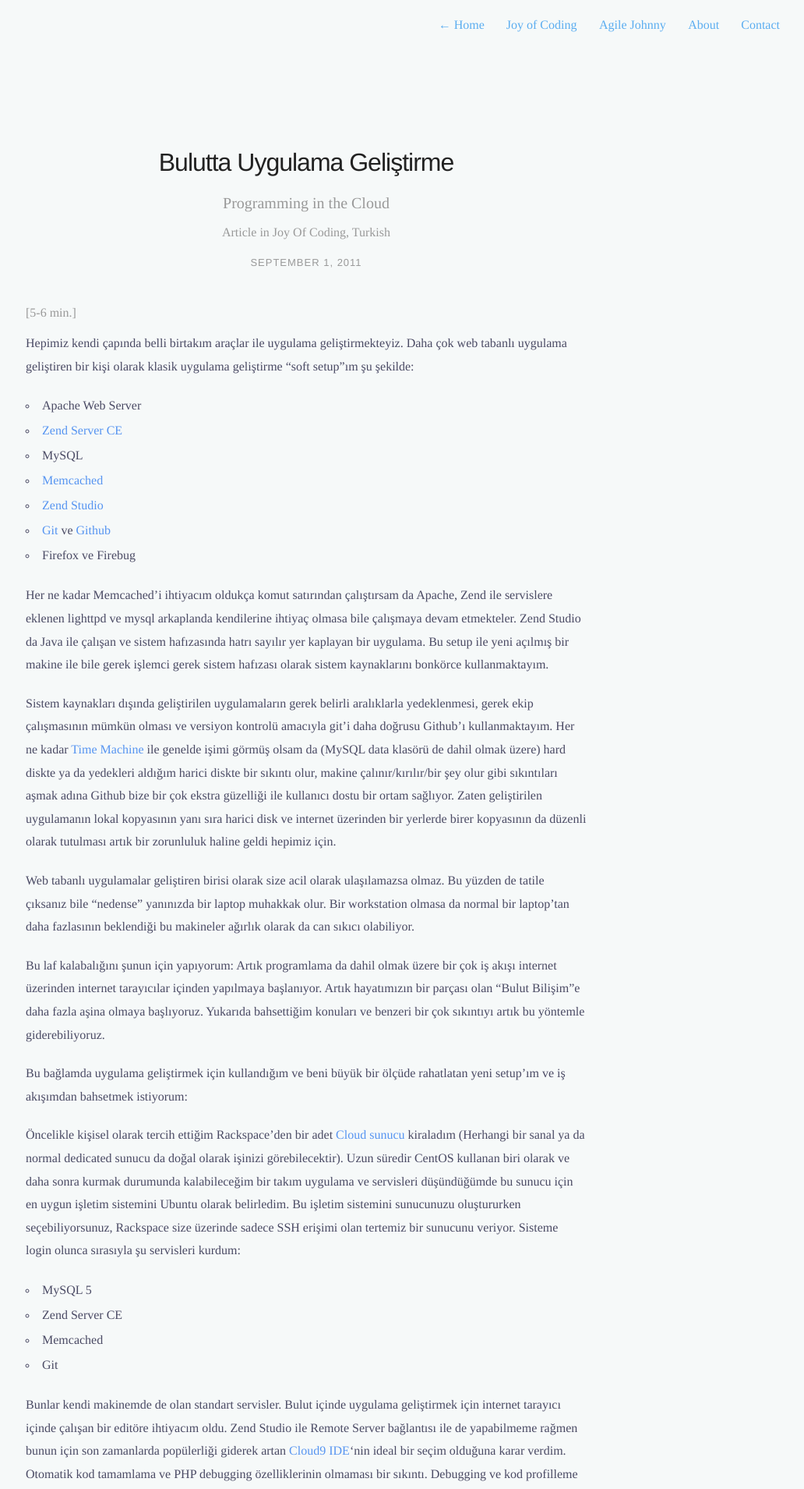
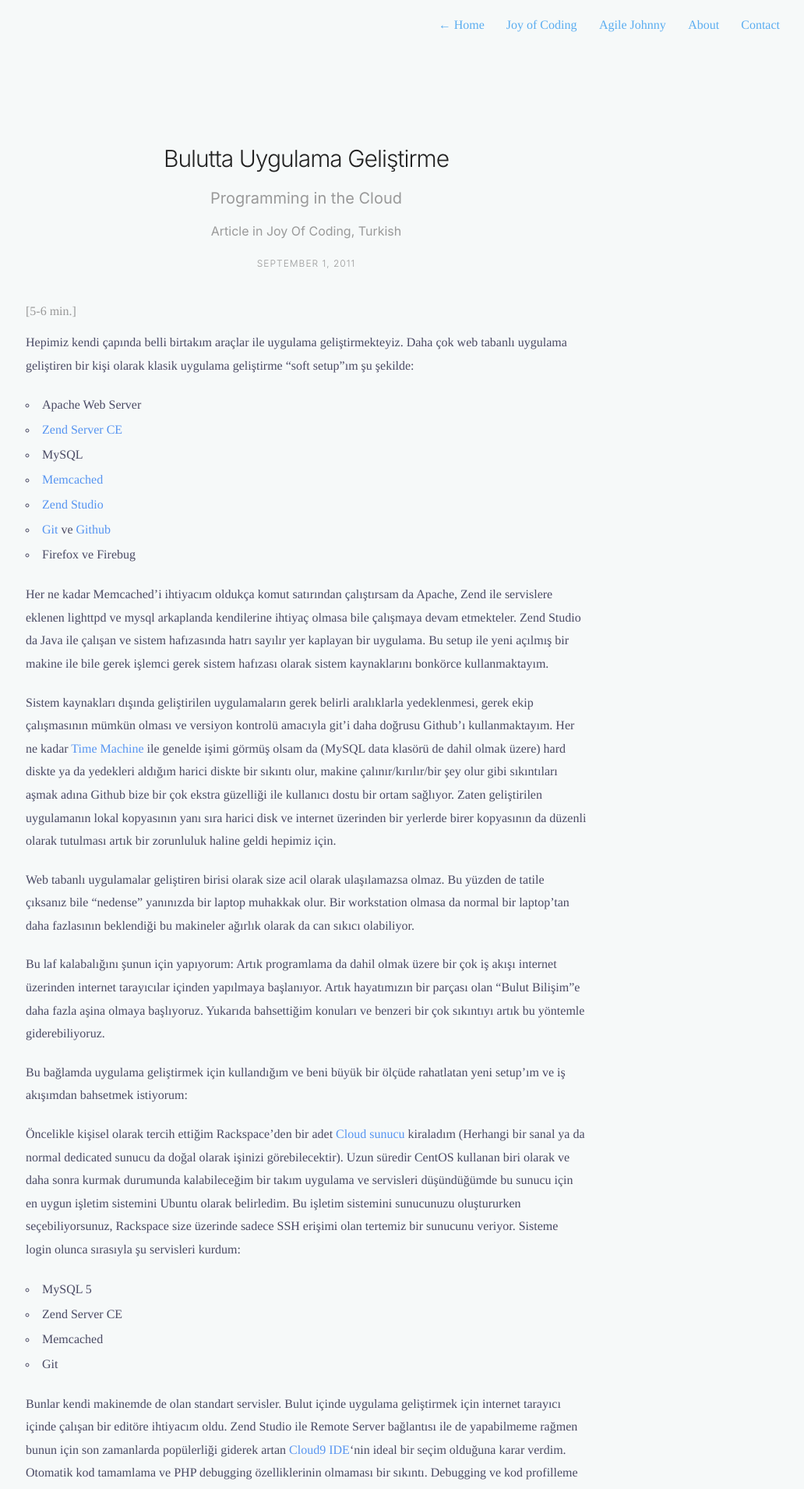
Before and after one commit to mkorkmaz/mkorkmaz.github.io, a Jekyll site: the page built from _posts/2011-09-01-programming-in-the-cloud.md, in a window 1280 px wide. Shown: the top 1909 px of the page at 78% size, without its empty margins (247-1279 px from the left). Built offline with Jekyll 4.4.1, drawn with Linux system fonts in a browser that asks for light colours; nearby versions of some CDN libraries; some web fonts are replaced.

Commit message:
css sytling updated

```diff
--- a/_config.yml
+++ b/_config.yml
@@ -38,6 +38,15 @@
 
 # Build settings
 markdown: kramdown
+kramdown:
+  syntax_highlighter: rouge
+  syntax_highlighter_opts:
+    default_lang: php
+    css_class: 'highlight'
+    span:
+      line_numbers: false
+    block:
+      line_numbers: true
 theme: minima
 highlighter: rouge
 plugins:
--- a/_layouts/default.html
+++ b/_layouts/default.html
@@ -23,7 +23,7 @@
   <link href="https://fonts.googleapis.com/css?family=Muli:300,300i,400,400i,500,600,700&display=swap&subset=latin-ext" rel="stylesheet">
   <link rel="stylesheet" href="{{ "/" | relative_url  }}assets/css/slicknav.min.css" />
 
-  <link rel="stylesheet" href="{{ "/" | relative_url  }}assets/css/style.css?v=20200214">
+  <link rel="stylesheet" href="{{ "/" | relative_url  }}assets/css/style.css?v=2020021402">
   <link rel="stylesheet" href="{{ "/" | relative_url  }}assets/css/custom.css">
   <link rel="alternate" type="application/rss+xml" title="My Blog" href="{{ "/" | relative_url  }}feed.xml">
   <link rel="stylesheet" href="{{ "/" | relative_url  }}assets/css/highlight.css">
--- a/_layouts/post.html
+++ b/_layouts/post.html
@@ -12,9 +12,9 @@
         <h5 style=" color:#999;">
             Article in {{ page.tags | join: ', '}}
         </h5>
-        <h2 class="headline">
+        <h6>
             {{ page.date | date:"%B %-d, %Y" }}
-        </h2>
+        </h6>
     </header>
     <section id="post-body">
         <div style="margin-bottom:10px;color:#999;">[{{page.reading_time}}]</div>
--- a/assets/css/style.css
+++ b/assets/css/style.css
@@ -1,6 +1,6 @@
 /* Reset */
 html,body,div,span,applet,object,iframe,h1,h2,h3,h4,h5,h6,p,blockquote,pre,a,abbr,acronym,address,big,cite,code,del,dfn,em,img,ins,kbd,q,s,samp,small,strike,strong,sub,sup,tt,var,b,u,i,center,dl,dt,dd,ol,ul,li,fieldset,form,label,legend,table,caption,tbody,tfoot,thead,tr,th,td,article,aside,canvas,details,embed,figure,figcaption,footer,header,hgroup,menu,nav,output,ruby,section,summary,time,mark,audio,video{border:0;font-size:100%;font:inherit;vertical-align:baseline;margin:0;padding:0}article,aside,details,figcaption,figure,footer,header,hgroup,menu,nav,section{display:block}body{line-height:1}blockquote,q{quotes:none}blockquote:before,blockquote:after,q:before,q:after{content:none}table{border-collapse:collapse;border-spacing:0}
-*, *:before, *:after { -moz-box-sizing: border-box; -webkit-box-sizing: border-box; box-sizing: border-box; }
+*, *:before, *:after { -moz-box-sizing: border-box; -webkit-box-sizing: border-box; box-sizing: border-box; font-weight: 300;}
 
 /* Clearfix */
 .clearfix:after {
@@ -47,68 +47,17 @@
 margin-bottom: 20px;
 }
 
-/*
-@font-face {
-	font-family: BrandonText;
-	font-style: normal;
-	font-weight: 300;
-	src: url(./fonts/BrandonTextThin.otf) format('opentype');
-}
 
-@font-face {
-	font-family: BrandonText;
-	font-style: normal;
-	font-weight: 400;
-	src: url(./fonts/BrandonTextLight.otf) format('opentype');
-}
-
-@font-face {
-	font-family: BrandonText;
-	font-style: normal;
-	font-weight: 500;
-	src: url(./fonts/BrandonTextRegular.otf) format('opentype');
-}
-
-@font-face {
-	font-family: BrandonText;
-	font-style: normal;
-	font-weight: 600;
-	src: url(./fonts/BrandonTextMedium.otf) format('opentype');
-}
-
-@font-face {
-	font-family: BrandonText;
-	font-style: normal;
-	font-weight: 700;
-	src: url(./fonts/BrandonTextBold.otf) format('opentype');
-}
-
-@font-face {
-	font-family: BrandonText;
-	font-style: normal;
-	font-weight: 800;
-	src: url(./fonts/BrandonTextBlack.otf) format('opentype');
-}
-
-
-@font-face {
-	font-family: ReformoHeader;
-	src: url(./fonts/Brandon_reg.otf);
-}
-*/
-/* Base */
 html, body { height: 100%; }
 
 body {
-	font: 16px/1 Muli, -apple-system, BlinkMacSystemFont, 'Segoe UI', 'PingFang SC', 'Hiragino Sans GB', 'Microsoft YaHei', 'Helvetica Neue', Helvetica, Arial, sans-serif, 'Apple Color Emoji', 'Segoe UI Emoji', 'Segoe UI Symbol';
+	font: 16px Muli, -apple-system, BlinkMacSystemFont, 'Segoe UI', 'PingFang SC', 'Hiragino Sans GB', 'Microsoft YaHei', 'Helvetica Neue', Helvetica, Arial, sans-serif, 'Apple Color Emoji', 'Segoe UI Emoji', 'Segoe UI Symbol';
 	color: #666;
 	-webkit-font-smoothing: antialiased;
 	text-rendering: geometricPrecision;
 	background-color: #F6F9F9;
 }
-h1, h2, h3, h4, h5, h6 {
-	font-family: Muli, /*'ReformoHeader',*/ sans-serif;
-}
+
 h1 {
 	font-size: 30px;
 	letter-spacing: -1px;
@@ -117,8 +66,14 @@
 }
 
 h2 {
-	font: italic 19px/1.3em Muli,/* BrandonText,*/ Georgia,serif;
+	font-size: 19px;
 	color: #bbb;
+}
+
+.home ul li {
+	font-weight: 300;
+	font-size: 16px;
+	line-height:1.85;
 }
 
 .profile #wrapper {
@@ -259,7 +214,7 @@
 
 .description {
 	float: right;
-	font: italic 14px/1.4em Georgia,serif;
+	font-size: 14px;
 	color: #aaa;
 }
 
@@ -273,7 +228,7 @@
 }
 
 .home h2 {
-	font: italic 19px/1.3em Georgia,serif;
+	font-size: 19px;
 	color: #bbb;
 }
 
@@ -285,30 +240,28 @@
 .post h1 {
 	margin-bottom: 20px;
 	color: #222;
-	font: 300 32px/1.4em Muli, /*"ReformoHeader",*/ "Helvetica Neue", Helvetica,Arial,sans-serif;
+	font-size: 30px;
+	font-weight: 300;
 }
 
 .post h2 {
 	margin-bottom: 40px;
-	  font: 300 24px/1.5 Muli, /*"ReformoHeader",*/ ,"Helvetica Neue",Helvetica,Arial,sans-serif;
-	  color: #111;
+	font-size: 24px;
+	font-weight: 300;
 }
 
-
-.post h2.headline {
-	/*font: italic 22px/1.3em Georgia,serif;*/
-	font: normal 13px/1.5em  Muli, /*"BrandonText",*/ "Helvetica Neue",Helvetica,Arial,sans-serif;
+.post h6 {
+	font-size: 12px;
 	margin: -5px 0 40px 0;
-	font-weight: 400;
+	font-weight: 300;
 	color: #999;
-	  text-transform: uppercase;
-	  letter-spacing: 1px;
-	  /*margin-top: 15px;*/
-	  display: inline-block;
+	text-transform: uppercase;
+	letter-spacing: 1px;
+	display: inline-block;
 }
 
 #post-list h2 {
-	font: normal 14px/1.5em Muli, /*"BrandonText",*/ "Helvetica Neue",Helvetica,Arial,sans-serif;
+	font-size: 14px;
 	color: #aaa;
 	max-width: 400px;
 	margin-top: 2px;
@@ -316,9 +269,9 @@
 
 h3, h4, h5 { color:#333; }
 
-h3 { font-size:20px; font-weight: 400; font-family: Muli /*"BrandonText",*/ ; }
-h4 { font-size:16px; font-weight:bold; }
-h5 { font-size:16px; font-family: Muli /*"BrandonText",*/ ; font-weight: 400; }
+h3 { font-size:20px; font-weight: 400; }
+h4 { font-size:16px; font-weight: 400; }
+h5 { font-size:16px; font-weight: 400; }
 
 h6 {
 	font-size: 13px;
@@ -347,13 +300,13 @@
 	background: #eee;
 }
 
-span.code { font-family: Menlo, Monaco, Courier; background-color:#EEE; font-size:14px; }
+span.code { font-family: Consolas, Menlo, Monaco, Courier; background-color:#EEE; font-size:14px; }
 
 pre	{
-	font-family: Menlo, Monaco, Courier,  'Source Code Pro', monospace;;
+	font-family: Consolas, Menlo, Monaco, Courier, monospace;;
 	white-space:pre-wrap;
 	/*border: 1px solid #ddd;*/
-	padding:20px;
+	padding:10px;
 	background-color:#fdfdfd;
 	/*font-size:14px;*/
 	overflow:auto;
@@ -391,8 +344,31 @@
 	border-top: 1px solid #eaeaea;
 }
 
+code tr>td {
+	border-top: 0;
+
+}
+
+code table {
+	margin: 0;
+}
+code table td,td{
+	padding:0;
+}
+code pre {
+	margin-bottom:0;
+}
+
+pre.lineno {
+	padding-right:0;
+}
 tr:nth-child(odd)>td {
 	background: #fcfcfc;
+}
+
+code tr:nth-child(odd)>td{
+	background: inherit;
+
 }
 
 thead th,th {
@@ -445,14 +421,15 @@
 #post-list a {
 	color: #333;
 	display: block;
-	font: 18px/1.7 Muli, /*"ReformoHeader",*/ "Helvetica Neue",helvetica,Arial,sans-serif;
+	font-size: 18px;
 }
 
 #post-list .dates {
 	float: right;
 	position: relative;
 	top: 1px;
-	font: 300 14px/1.8 Muli, /*"ReformoHeader",*/ "Helvetica Neue",helvetica,Arial,sans-serif;
+	font-size: 14px;
+	font-weight: 300;
 	color: #bbb;
 }
 
@@ -609,7 +586,8 @@
 
 h2.month {
 	width: 100%;
-	font: bold 13px/1 Muli, /*BrandonText", */ "Helvetica Neue",helvetica,Arial,sans-serif;
+	font-size: 13px;
+	font-weight:500;
 	text-transform: uppercase;
 	margin-top: 40px;
 	margin-bottom: 10px;
@@ -623,7 +601,8 @@
 
 #archive-list a {
 	display: block;
-	font: bold 17px/1.7 Muli,"Helvetica Neue",helvetica,Arial,sans-serif;
+	font-size: 16px;
+	font-weight:500;
 	color: #333;
 }
 
@@ -631,7 +610,9 @@
 	float: right;
 	position: relative;
 	top: 1px;
-	font: 300 17px/1.7 Muli,"Helvetica Neue",helvetica,Arial,sans-serif;
+
+	font-size: 16px;
+	font-weight: 300;
 	color: #bbb;
 }
 
```
